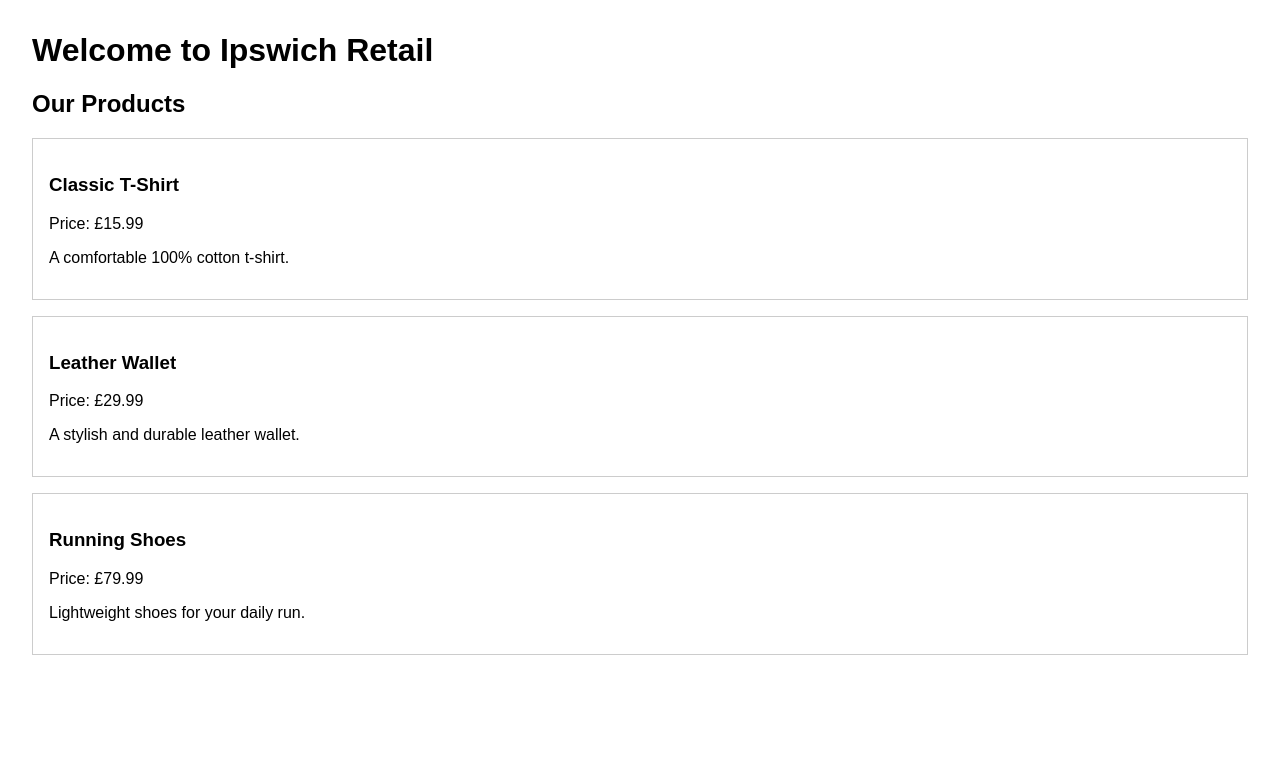
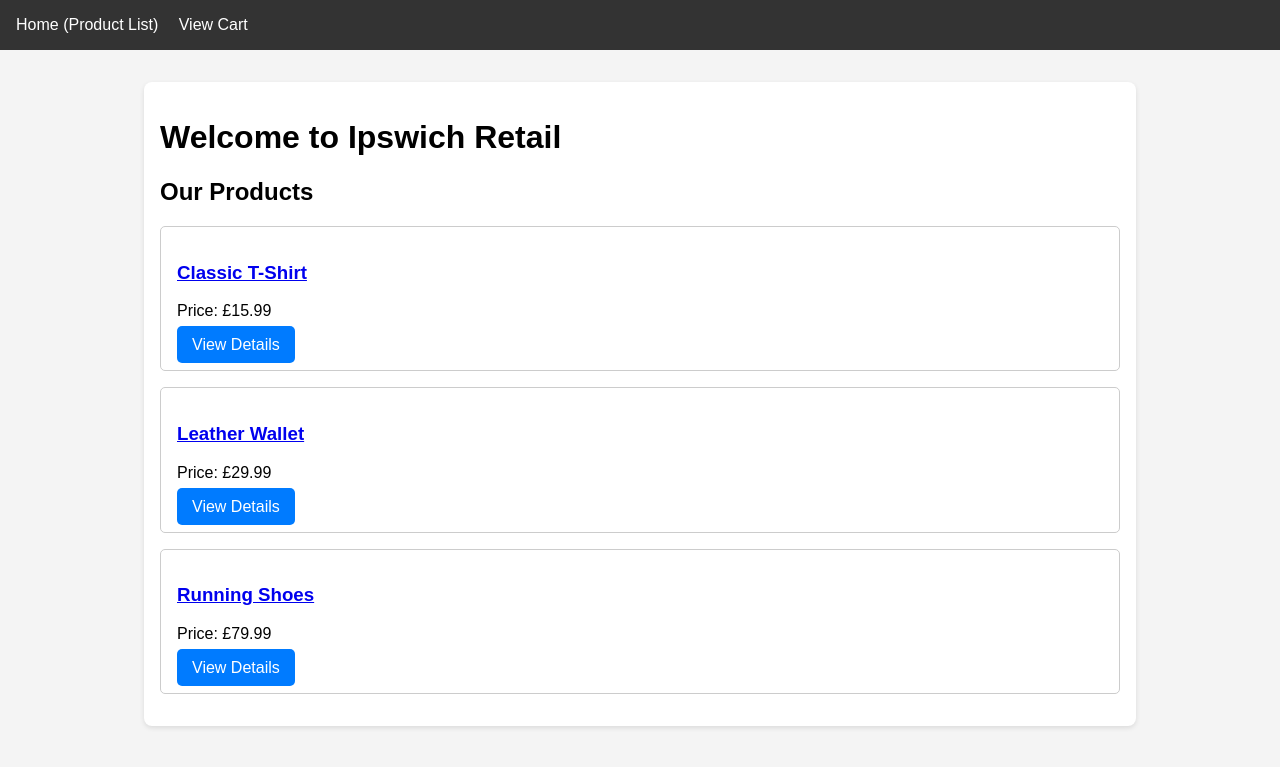
Before and after one commit to aminajaved1999/ecommerce-devops-poc, a Django app: page / in a window 1280 px wide. Shown: the top 767 px of the page. Run offline with Django 5.2, Linux system fonts and the light colour scheme; data comes from the database, SQL or seed files in the repository.

Commit message:
Add detail, cart, and checkout pages to complete PoC

```diff
--- /dev/null
+++ b/store/templates/store/base.html
@@ -0,0 +1,27 @@
+<!DOCTYPE html>
+<html lang="en">
+<head>
+    <meta charset="UTF-8">
+    <title>Ipswich Retail PoC</title>
+    <style>
+        body { font-family: sans-serif; margin: 0; padding: 0; background-color: #f4f4f4; }
+        .container { max-width: 960px; margin: 2em auto; padding: 1em; background-color: #fff; border-radius: 8px; box-shadow: 0 2px 5px rgba(0,0,0,0.1); }
+        nav { background-color: #333; color: #fff; padding: 1em; }
+        nav a { color: #fff; text-decoration: none; margin-right: 1em; }
+        nav a:hover { text-decoration: underline; }
+        .product { border: 1px solid #ccc; padding: 1em; margin-bottom: 1em; border-radius: 5px; }
+        .btn { background-color: #007bff; color: #fff; padding: 10px 15px; text-decoration: none; border-radius: 5px; }
+    </style>
+</head>
+<body>
+    <nav>
+        <a href="{% url 'product_list' %}">Home (Product List)</a>
+        <a href="{% url 'cart' %}">View Cart</a>
+    </nav>
+    <div class="container">
+        {% block content %}
+        <!-- Page content will go here -->
+        {% endblock %}
+    </div>
+</body>
+</html>
--- a/store/templates/store/product_list.html
+++ b/store/templates/store/product_list.html
@@ -1,30 +1,19 @@
-<!DOCTYPE html>
-<html lang="en">
-<head>
-    <meta charset="UTF-8">
-    <title>Ipswich Retail</title>
-    <style>
-        body { font-family: sans-serif; margin: 2em; }
-        .product { border: 1px solid #ccc; padding: 1em; margin-bottom: 1em; }
-    </style>
-</head>
-<body>
+{% extends "store/base.html" %}
+
+{% block content %}
     <h1>Welcome to Ipswich Retail</h1>
     <h2>Our Products</h2>
 
     {% if products %}
         {% for product in products %}
             <div class="product">
-                <h3>{{ product.name }}</h3>
+                <!-- This is the new link to the detail page -->
+                <h3><a href="{% url 'product_detail' product.pk %}">{{ product.name }}</a></h3>
                 <p>Price: £{{ product.price }}</p>
-                {% if product.description %}
-                    <p>{{ product.description }}</p>
-                {% endif %}
+                <a href="{% url 'product_detail' product.pk %}" class="btn">View Details</a>
             </div>
         {% endfor %}
     {% else %}
         <p>No products available right now.</p>
     {% endif %}
-
-</body>
-</html>
+{% endblock %}
--- a/store/urls.py
+++ b/store/urls.py
@@ -2,5 +2,15 @@ from django.urls import path
 from . import views
 
 urlpatterns = [
+    # Home/Product List
     path('', views.product_list, name='product_list'),
+
+    # Product Detail
+    path('product/<int:pk>/', views.product_detail, name='product_detail'),
+
+    # Cart
+    path('cart/', views.view_cart, name='cart'),
+
+    # Checkout
+    path('checkout/', views.checkout, name='checkout'),
 ]
--- a/store/views.py
+++ b/store/views.py
@@ -1,12 +1,26 @@
-from django.shortcuts import render
-
-# Create your views here.
+from django.shortcuts import render, get_object_or_404
 from .models import Product
 
-# Create your views here.
+# View 1: Home/Product List Page
 def product_list(request):
     products = Product.objects.all()
     context = {
         'products': products
     }
     return render(request, 'store/product_list.html', context)
+
+# View 2: Product Detail Page
+def product_detail(request, pk):
+    product = get_object_or_404(Product, pk=pk)
+    context = {
+        'product': product
+    }
+    return render(request, 'store/product_detail.html', context)
+
+# View 3: Cart Page (Stub)
+def view_cart(request):
+    return render(request, 'store/cart.html')
+
+# View 4: Checkout Page (Stub)
+def checkout(request):
+    return render(request, 'store/checkout.html')
```
Also changed, not shown: store/templates/store/cart.html (added, +8 -0 lines), store/templates/store/checkout.html (added, +8 -0 lines), store/templates/store/product_detail.html (added, +11 -0 lines).
